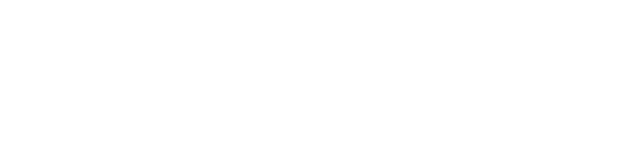
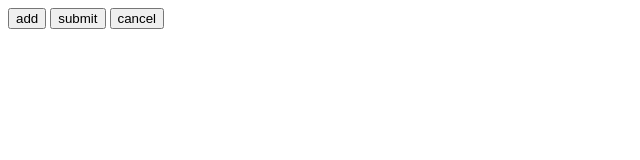
Before and after one commit to V2ishal/unik-demo, a plain HTML site: page index.html in a window 1280 px wide. Shown: the whole page, without its empty margins (0-640 px from the left). Drawn offline with Linux system fonts and the light colour scheme.

Commit message:
add three new feature

```diff
--- a/index.html
+++ b/index.html
@@ -7,6 +7,9 @@
     <link rel="stylesheet" href="style.css">
 </head>
 <body>
-    <script src="app.js"></script>
+<button>add</button>
+<button>submit</button>
+<button>cancel</button>
+<script src="app.js"></script>
 </body>
 </html>
```
